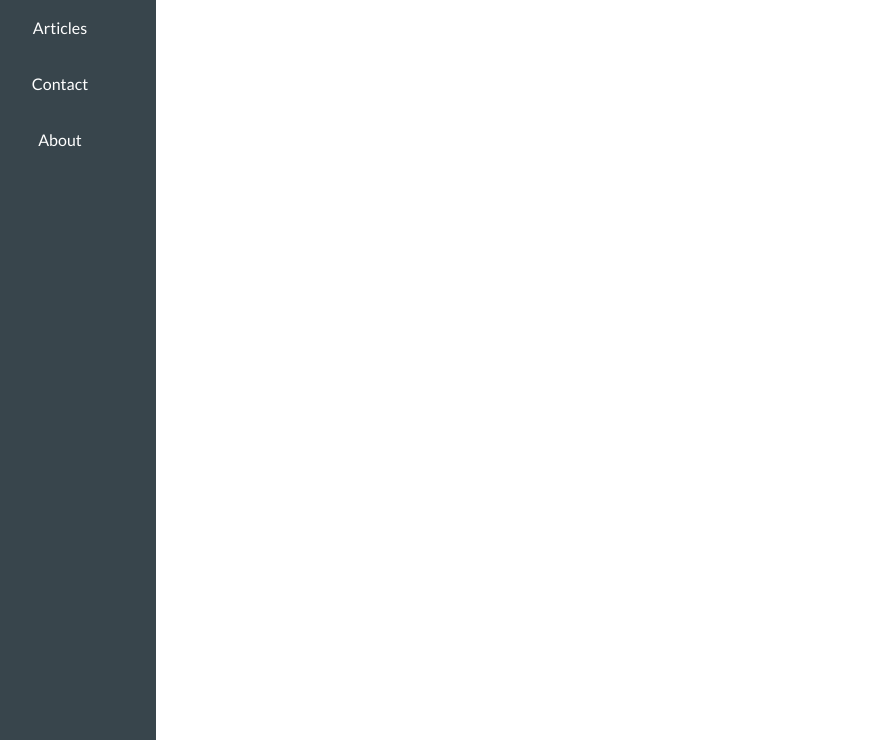
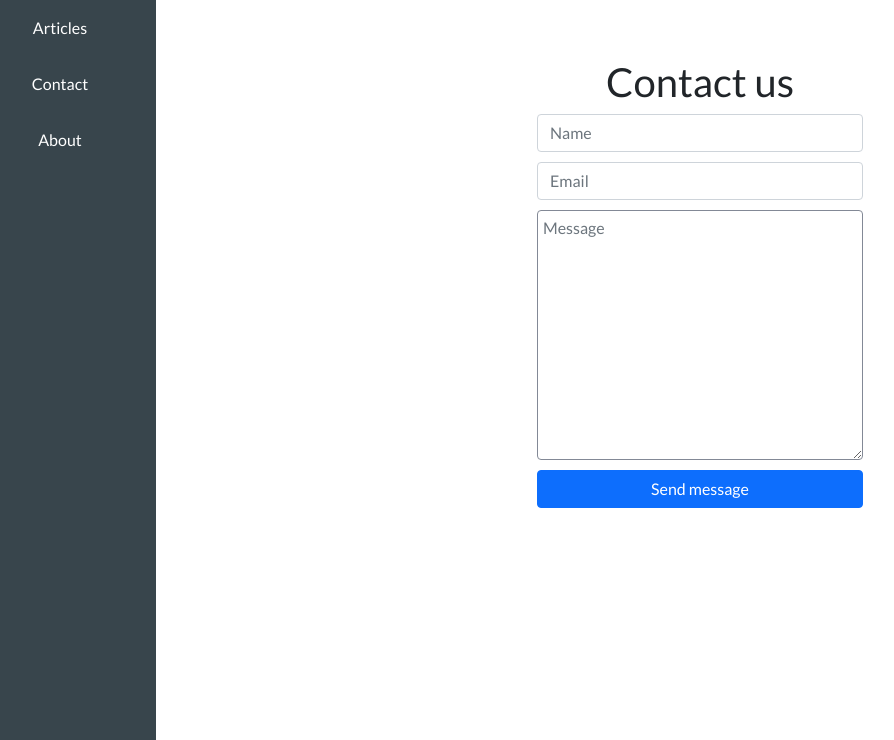
Before and after one commit to Nikita-Goncharov/DjangoArticles, a Django app: page /contact/ in a window 1280 px wide. Shown: the part 60-800 px from the top of the page, without its empty margins (36-930 px from the left). Run offline with Django 4.2, Linux system fonts and the light colour scheme; parts of the project's set-up code (start-up, migrations or seed data) failed here and were passed over.

Commit message:
commit_test__0006

```diff
--- a/articles/forms.py
+++ b/articles/forms.py
@@ -1,9 +1,13 @@
+import email
+from unicodedata import name
 from django.contrib.auth.forms import UserCreationForm
 from django import forms
 from django.contrib.auth.models import User
 from django.forms import ModelForm, TextInput, Textarea, ClearableFileInput, Select
 from django.contrib.auth.forms import  AuthenticationForm
 from .models import *
+
+from django.core.mail import send_mail
 
 
 class RegisterUserForm(UserCreationForm):
@@ -36,3 +40,9 @@ class WriteArticleForm(ModelForm):
             'photo': ClearableFileInput(attrs={'class': 'form-control form-control-sm photo'}),
             'category': Select(attrs={'class': 'category'}),
         }
+
+
+class ContactForm(forms.Form):
+    name = forms.CharField(label='Name', widget=forms.TextInput(attrs={'class': 'form-control username', 'placeholder': 'Name'}))
+    email = forms.EmailField(label='Email', widget=forms.EmailInput(attrs={'class': 'form-control email', 'placeholder': 'Email'}))
+    message = forms.CharField(label='Message', widget=forms.Textarea(attrs={'class': 'form-control message', 'placeholder': 'Message'}))
--- a/articles/static/articles/css/write_form.css
+++ b/articles/static/articles/css/form.css
@@ -6,7 +6,7 @@
     margin: 20px auto 0;
 }
 
-.write_form {
+.form {
   padding: 25px;
 }
 
@@ -16,7 +16,7 @@ fieldset {
   width: 100%;
 }
 
-.content_form {
+.content_form, .message {
   height: 250px;
   max-width: 100%;
   border: 1px solid #838996;
--- a/articles/static/articles/css/master.css
+++ b/articles/static/articles/css/master.css
@@ -73,12 +73,22 @@ main.content{
 	background-color: #5EB58E;
 	margin-bottom: 30px;
 	padding: 10px 15px;
-
+	color: #000;
 	-webkit-user-select: none;
 	-khtml-user-select: none;
 	-moz-user-select: none;
 	-ms-user-select: none;
 	user-select: none;
+}
+
+.posts_profile{
+	background-color: #a75900;
+}
+
+.no_posts{
+	padding: 10px 15px;
+	background-color: blueviolet;
+	color: #000;
 }
 
 .sidebar a:hover {
--- a/articles/templates/articles/category.html
+++ b/articles/templates/articles/category.html
@@ -24,6 +24,6 @@
 </div>
 {% endfor %}
 {% else %}
-<h1>Zero articles in this category</h1>
+<h1 class="no_posts">Zero articles in this category</h1>
 {% endif %}
 {% endblock %}
--- a/articles/templates/articles/contact.html
+++ b/articles/templates/articles/contact.html
@@ -1,7 +1,29 @@
 {% extends 'articles/base.html' %}
+{% load static %}
 
-{% block title %}Contacts{% endblock %}
+{% block title %}Contact{% endblock %}
+
+{% block head %}
+<link rel="stylesheet" href="{% static 'articles/css/form.css' %}">
+{% endblock %}
 
 {% block content %}
-
+<div class="container">
+    <form class="form" method="post">
+        {% csrf_token %}
+        <h1>Contact us</h1>
+        <fieldset>
+            {{ form.name }}
+        </fieldset>
+        <fieldset>
+            {{ form.email }}
+        </fieldset>
+        <fieldset>
+            {{ form.message }}
+        </fieldset>
+        <fieldset>
+            <button class="btn btn-primary" type="submit">Send message</button>
+        </fieldset>
+    </form>
+</div>
 {% endblock %}
--- a/articles/templates/articles/profile.html
+++ b/articles/templates/articles/profile.html
@@ -3,8 +3,8 @@
 {% block title %}Your profile{% endblock %}
 
 {% block content %}
-<h3>Profile</h3>
+<h3>Your Profile</h3>
 <!-- <a href="">Account Setup</a> -->
-<h1>{{ request.user.username }}</h1>
+<h2>Your name: {{ request.user.username }}</h2>
 <h5>Articles: {{ count_articles }}</h5>
 {% endblock %}
--- a/articles/templates/articles/show_articles.html
+++ b/articles/templates/articles/show_articles.html
@@ -25,6 +25,6 @@
 </div>
 {% endfor %}
 {% else %}
-<h1>Zero articles</h1>
+<h1 class="no_posts">Zero articles</h1>
 {% endif %}
 {% endblock %}
--- a/articles/templates/articles/write_article.html
+++ b/articles/templates/articles/write_article.html
@@ -4,12 +4,12 @@
 {% block title %}Write article{% endblock %}
 
 {% block head %}
-<link rel="stylesheet" href="{% static 'articles/css/write_form.css' %}">
+<link rel="stylesheet" href="{% static 'articles/css/form.css' %}">
 {% endblock %}
 
 {% block content %}
 <div class="container">
-    <form class="write_form" method="post" enctype="multipart/form-data">
+    <form class="form" method="post" enctype="multipart/form-data">
         {% csrf_token %}
         <h1>Write article</h1>
         <fieldset>
--- a/articles/templates/articles/your_articles.html
+++ b/articles/templates/articles/your_articles.html
@@ -17,6 +17,6 @@
 </div>
 {% endfor %}
 {% else %}
-<h1>Zero articles</h1>
+<h1 class="no_posts">Zero articles</h1>
 {% endif %}
 {% endblock %}
--- a/articles/urls.py
+++ b/articles/urls.py
@@ -6,7 +6,7 @@ urlpatterns = [
     path('register/', views.RegisterUser.as_view(), name='register'),
     path('about/', views.about, name='about'),
     path('logout', views.logout_user, name='logout'),
-    path('contact/', views.contact, name='contact'),
+    path('contact/', views.ContactFormView.as_view(), name='contact'),
     path('', views.show_articles, name='articles'),
     path('write_article/', views.WriteArticle.as_view(), name='write_article'),
     path('your_articles', views.your_articles, name='your_articles'),
--- a/articles/views.py
+++ b/articles/views.py
@@ -1,6 +1,6 @@
 from django.contrib.auth.mixins import LoginRequiredMixin
 from django.urls import reverse_lazy
-from django.views.generic import CreateView, UpdateView, DeleteView
+from django.views.generic import CreateView, UpdateView
 from django.views.generic.edit import FormView
 from django.contrib.auth.views import LoginView
 from django.contrib.auth import logout, login
@@ -10,6 +10,7 @@ from .models import *
 from .forms import *
 
 
+@login_required
 def logout_user(request):
     logout(request)
     return redirect('login')
@@ -20,10 +21,6 @@ def delete_article(request, del_id):
     article = Article.objects.get(pk=del_id)
     article.delete()
     return redirect('your_articles')
-
-
-# def account_setup(request):
-#     pass
 
 
 def about(request):
@@ -38,8 +35,26 @@ def article(request, article_id):
     return render(request, 'articles/read_article.html', context)
 
 
-def contact(request):
-    return render(request, 'articles/contact.html')
+# def contact(request):
+#     return render(request, 'articles/contact.html')
+class ContactFormView(FormView):
+    template_name = 'articles/contact.html'
+    form_class = ContactForm
+    success_url = reverse_lazy('articles')
+
+    def form_valid(self, form):
+        message = "{name} / {email} said: ".format(
+        name=form.cleaned_data.get('name'),
+        email=form.cleaned_data.get('email'))
+        message += "\n\n{0}".format(form.cleaned_data.get('message'))
+        send_mail(
+        'Contact Form',
+        message,
+        'contactemaildjango@gmail.com',
+        ['contactemaildjango@gmail.com'],
+        fail_silently=False,
+        )
+        return super().form_valid(form)
 
 
 @login_required
@@ -53,6 +68,7 @@ def your_articles(request):
 
 def pageNotFound(request, exception):
     return render(request, 'articles/404.html')
+
 
 @login_required
 def profile(request):
@@ -87,13 +103,15 @@ def category(request, cat_id):
 
 
 def others_profile(request, user_name):
+    posts = Article.objects.filter(user=user_name)
     context = {
-        'user_name': user_name
+        'user_name': user_name,
+        'posts': posts
     }
     return render(request, 'articles/others_profile.html', context)
 
 
-class UpdateArticle(UpdateView):
+class UpdateArticle(LoginRequiredMixin, UpdateView):
     model = Article
     form_class = WriteArticleForm
     template_name = 'articles/write_article.html'
```
Also changed, not shown: articles/templates/articles/others_profile.html (+20 -2 lines), django_web/settings.py (+20 -3 lines), db.sqlite3, 1 other file.
